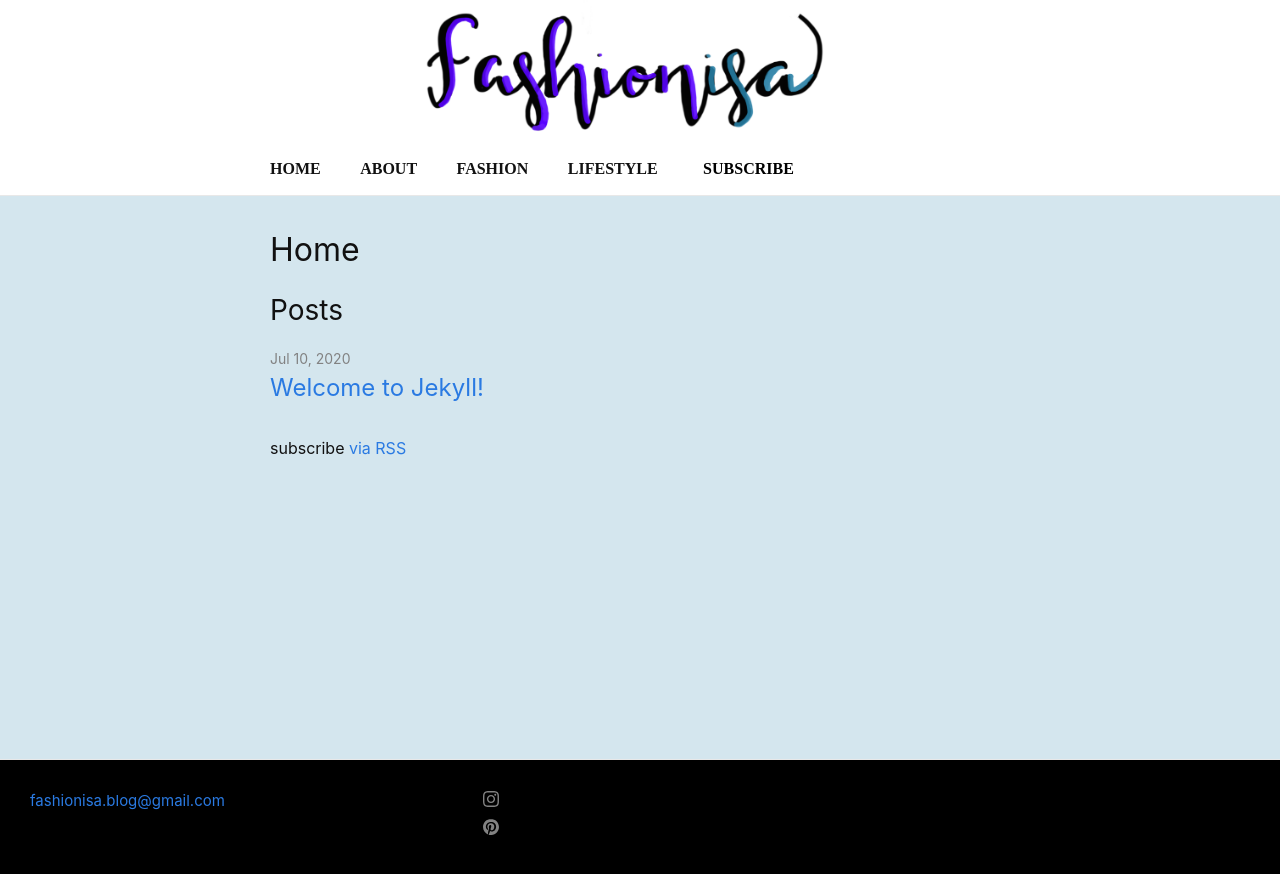
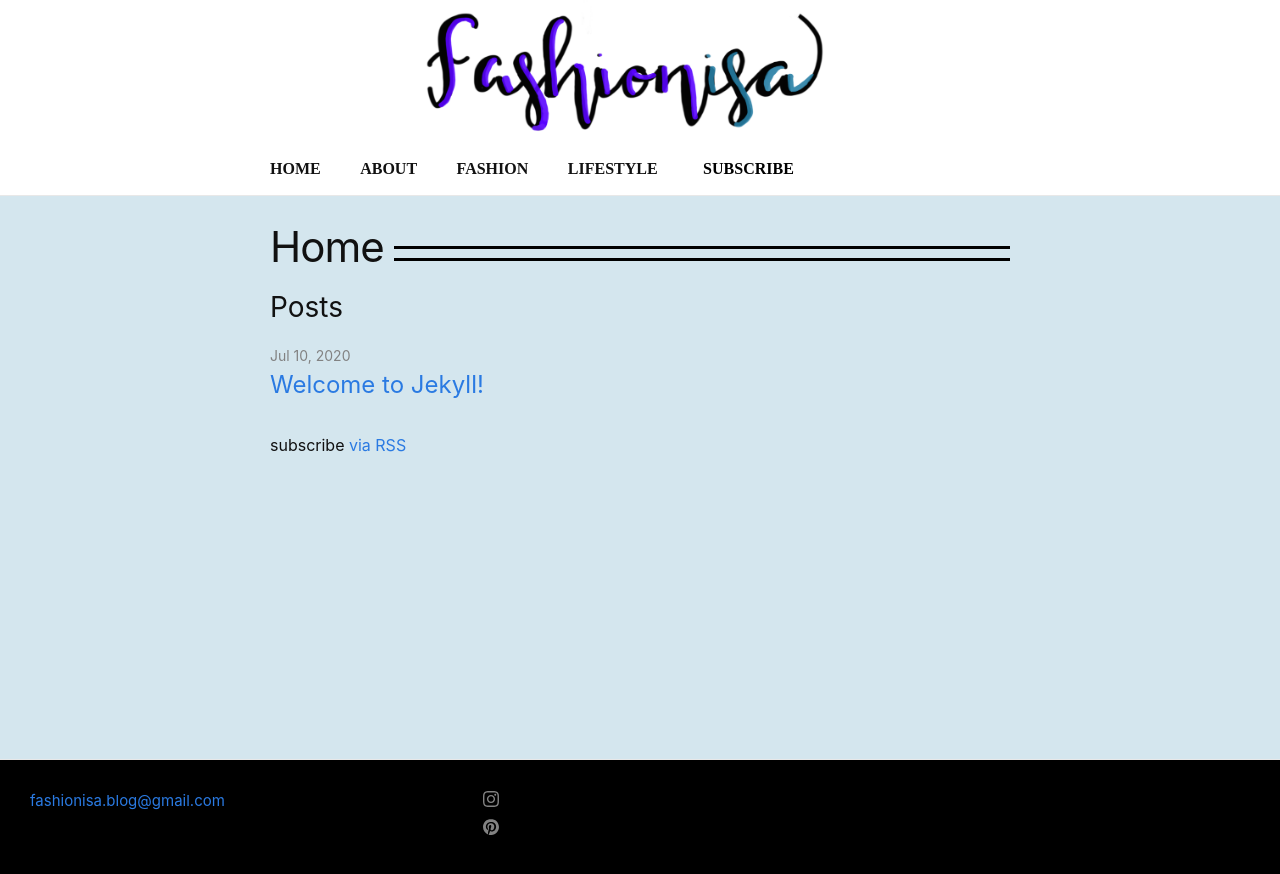
Before and after one commit to iwalte01/fashionisa-blog, a Jekyll site: the page built from index.md, in a window 1280 px wide. Shown: the top 874 px of the page. Built offline with Jekyll 4.4.1, drawn with Linux system fonts in a browser that asks for light colours.

Commit message:
added header styling to every page

```diff
--- a/_sass/minima/_layout.scss
+++ b/_sass/minima/_layout.scss
@@ -207,7 +207,32 @@
 }
 
 .page-heading {
-  @include relative-font-size(2);
+  //@include relative-font-size(2);
+  //added this stuff so it is like the other page types
+   @include relative-font-size(2.625);
+  letter-spacing: -1px;
+  line-height: 1;
+
+  @include media-query($on-laptop) {
+    @include relative-font-size(2.25);
+  }
+//added line after
+  display: grid;
+
+  grid-template-columns: auto 1fr;
+
+  grid-template-rows: 35px 0;
+
+  grid-gap: 10px;
+}
+
+.page-heading:after{
+  content: " ";
+
+  margin-top: 20px;
+  display: block;
+  border-top: 3px solid black;
+  border-bottom: 3px solid black;
 }
 
 .post-list-heading {
@@ -250,6 +275,24 @@
   @include media-query($on-laptop) {
     @include relative-font-size(2.25);
   }
+
+  //added line after
+  display: grid;
+
+  grid-template-columns: auto 1fr;
+
+  grid-template-rows: 35px 0;
+
+  grid-gap: 10px;
+}
+
+.post-title:after{
+  content: " ";
+
+  margin-top: 20px;
+  display: block;
+  border-top: 3px solid black;
+  border-bottom: 3px solid black;
 }
 
 .post-content {
```
